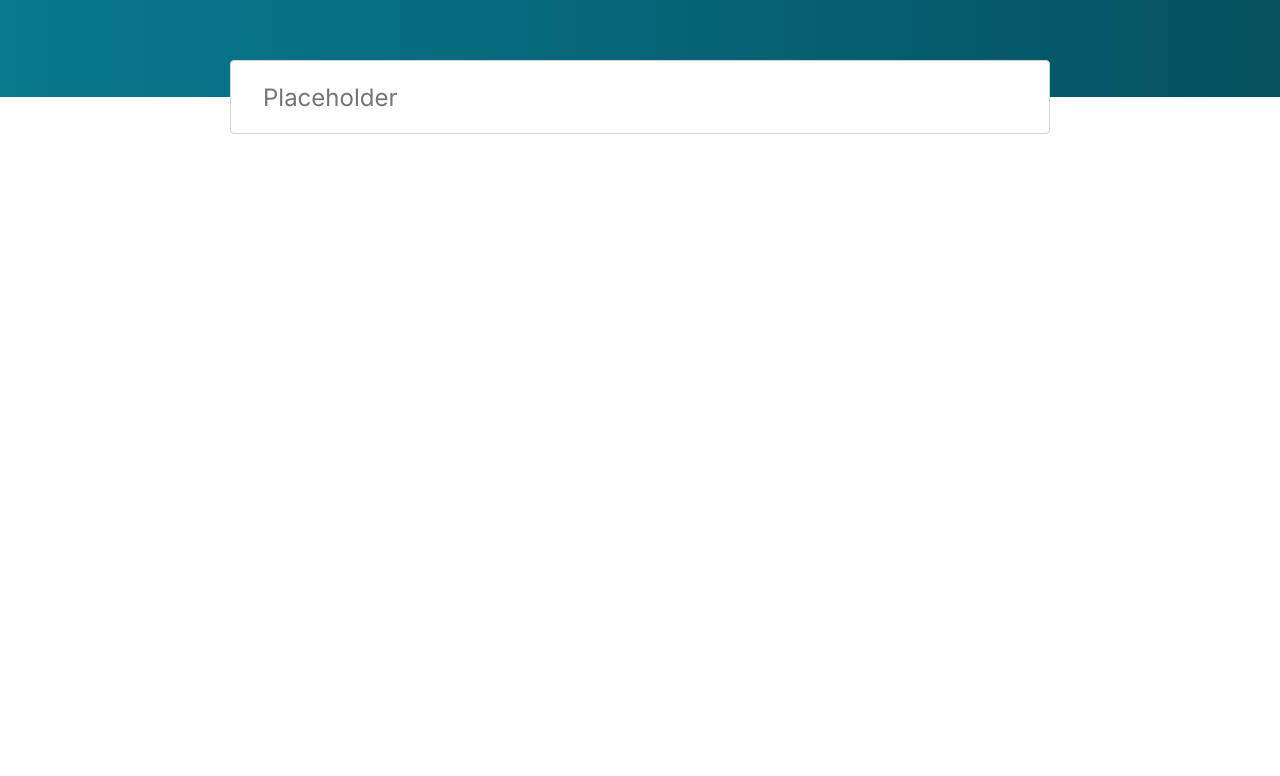
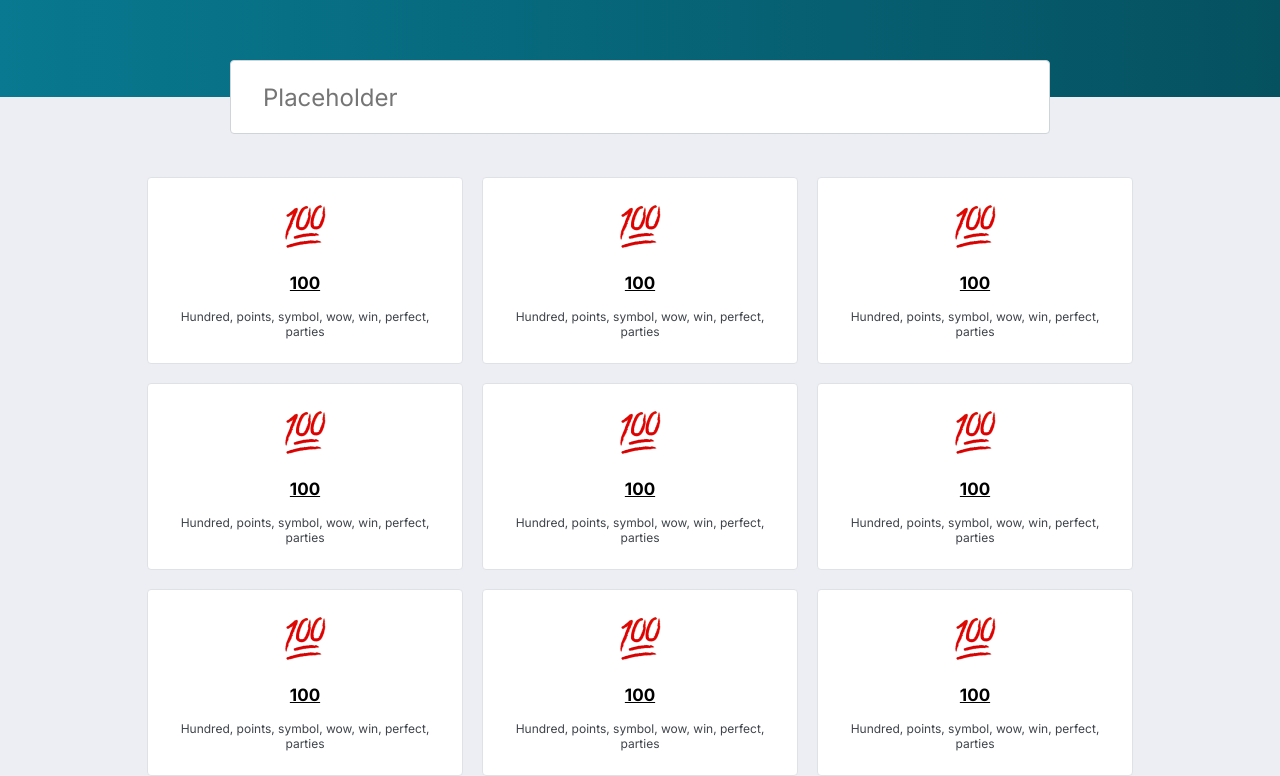
Before and after one commit to Daryyya/emoji-finder, a plain HTML site: page index.html in a window 1280 px wide. Shown: the part 198-974 px from the top of the page. Before the commit the page ends 800 px from the top, so only its background shows below. Drawn offline with Linux system fonts and the light colour scheme.

Commit message:
add main

```diff
--- a/index.html
+++ b/index.html
@@ -20,5 +20,79 @@
             </form>
         </div>
     </header>
+    <main>
+        <div class="container">
+            <div class="card">
+                <div class="card__img">
+                    <img src="./img/emoji.png" alt="100">
+                </div>
+                <div class="card__title">100</div>
+                <div class="card__desc">Hundred, points, symbol, wow, win, perfect, parties</div>
+            </div>
+            <div class="card">
+                <div class="card__img">
+                    <img src="./img/emoji.png" alt="100">
+                </div>
+                <div class="card__title">100</div>
+                <div class="card__desc">Hundred, points, symbol, wow, win, perfect, parties</div>
+            </div>
+            <div class="card">
+                <div class="card__img">
+                    <img src="./img/emoji.png" alt="100">
+                </div>
+                <div class="card__title">100</div>
+                <div class="card__desc">Hundred, points, symbol, wow, win, perfect, parties</div>
+            </div>
+            <div class="card">
+                <div class="card__img">
+                    <img src="./img/emoji.png" alt="100">
+                </div>
+                <div class="card__title">100</div>
+                <div class="card__desc">Hundred, points, symbol, wow, win, perfect, parties</div>
+            </div>
+            <div class="card">
+                <div class="card__img">
+                    <img src="./img/emoji.png" alt="100">
+                </div>
+                <div class="card__title">100</div>
+                <div class="card__desc">Hundred, points, symbol, wow, win, perfect, parties</div>
+            </div>
+            <div class="card">
+                <div class="card__img">
+                    <img src="./img/emoji.png" alt="100">
+                </div>
+                <div class="card__title">100</div>
+                <div class="card__desc">Hundred, points, symbol, wow, win, perfect, parties</div>
+            </div>
+            <div class="card">
+                <div class="card__img">
+                    <img src="./img/emoji.png" alt="100">
+                </div>
+                <div class="card__title">100</div>
+                <div class="card__desc">Hundred, points, symbol, wow, win, perfect, parties</div>
+            </div>
+            <div class="card">
+                <div class="card__img">
+                    <img src="./img/emoji.png" alt="100">
+                </div>
+                <div class="card__title">100</div>
+                <div class="card__desc">Hundred, points, symbol, wow, win, perfect, parties</div>
+            </div>
+            <div class="card">
+                <div class="card__img">
+                    <img src="./img/emoji.png" alt="100">
+                </div>
+                <div class="card__title">100</div>
+                <div class="card__desc">Hundred, points, symbol, wow, win, perfect, parties</div>
+            </div>
+            <div class="card">
+                <div class="card__img">
+                    <img src="./img/emoji.png" alt="100">
+                </div>
+                <div class="card__title">100</div>
+                <div class="card__desc">Hundred, points, symbol, wow, win, perfect, parties</div>
+            </div>
+        </div>
+    </main>
 </body>
 </html>
--- a/style/style.scss
+++ b/style/style.scss
@@ -48,3 +48,50 @@
     color: #ABB5BE;
     padding: 21.5px 32px;
 }
+
+
+// main
+
+main {
+    background-color:#EDEEF3;
+}
+
+.container {
+    padding-top: 80px;
+    padding-bottom: 50px;
+    max-width: 986px;
+    margin: 0 auto;
+    display: grid;
+    grid-template-columns: auto auto auto;
+    gap: 19px;
+}
+
+.card {
+    padding: 24px;
+    border: 1px solid #DEE2E6;
+    border-radius: 4px;
+    display: flex;
+    flex-direction: column;
+    align-items: center;
+    background-color: #fff;
+
+    &__img {
+        padding-bottom: 18px;
+    }
+
+    &__title{
+        padding-bottom: 12px;
+        font-weight: 700;
+        font-size: 17px;
+        line-height: 28px;
+        text-decoration-line: underline;
+        color: #000000;
+    }
+    &__desc{
+        font-weight: 400;
+        font-size: 12px;
+        line-height: 15px;
+        text-align: center;
+        color: #3F444A;
+    }
+}
```
Also changed, not shown: img/emoji.png (added), style/style.css, 1 other file.
